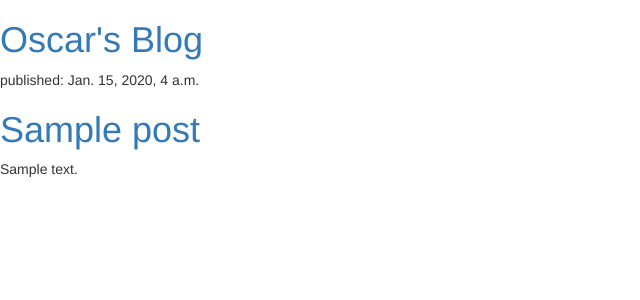
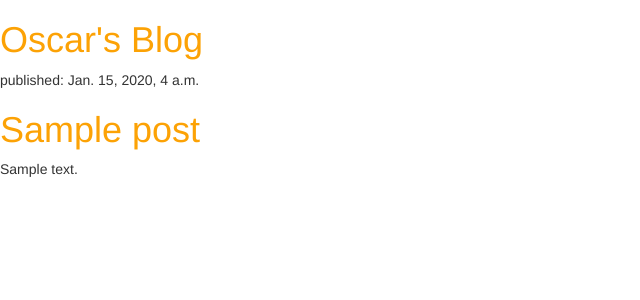
Before and after one commit to oscarys/my_first_blog, a Django app: template blog/templates/blog/post_list.html in a window 1280 px wide. Shown: the top 300 px of the page, without its empty margins (0-640 px from the left). Run offline with Django 3.2, Linux system fonts and the light colour scheme; the template is opened without the code that fills it: values that come from a table or form of the project are taken from there, others are empty; tables that the repository leaves empty hold one stand-in row (values such as "Sample post"); some libraries are stand-ins or nearby versions.

Commit message:
Modified CSS for 'h1 a' tags.

```diff
--- /dev/null
+++ b/blog/static/css/blog.css
@@ -0,0 +1,3 @@
+h1 a {
+	color: #FCA205;
+}
--- a/blog/templates/blog/post_list.html
+++ b/blog/templates/blog/post_list.html
@@ -1,8 +1,11 @@
+{% load static %}
+
 <html>
 	<head>
 		<title>Oscar's blog</title>
 		<link rel="stylesheet" href="//maxcdn.bootstrapcdn.com/bootstrap/3.2.0/css/bootstrap.min.css">
 		<link rel="stylesheet" href="//maxcdn.bootstrapcdn.com/bootstrap/3.2.0/css/bootstrap-theme.min.css">
+		<link rel="stylesheet" href="{% static 'css/blog.css' %}">
 	</head>
 	<body>
 		<div>
```
